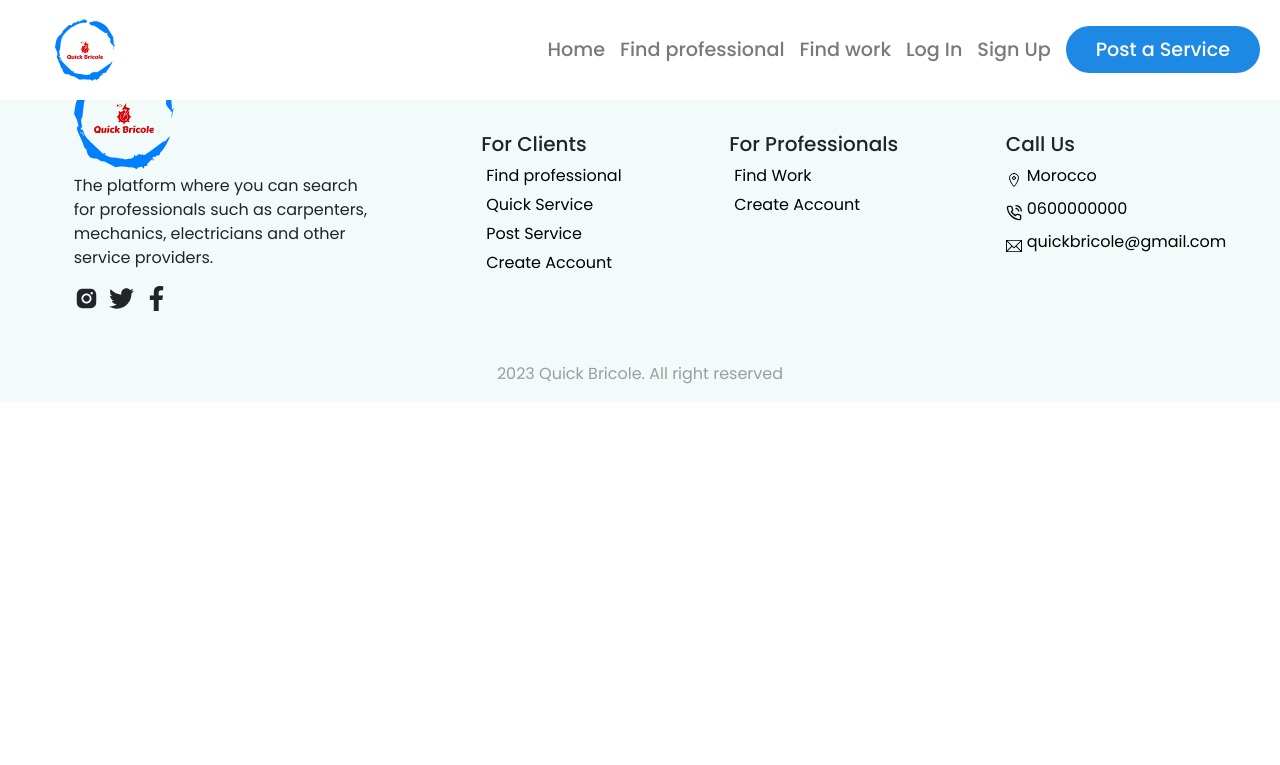
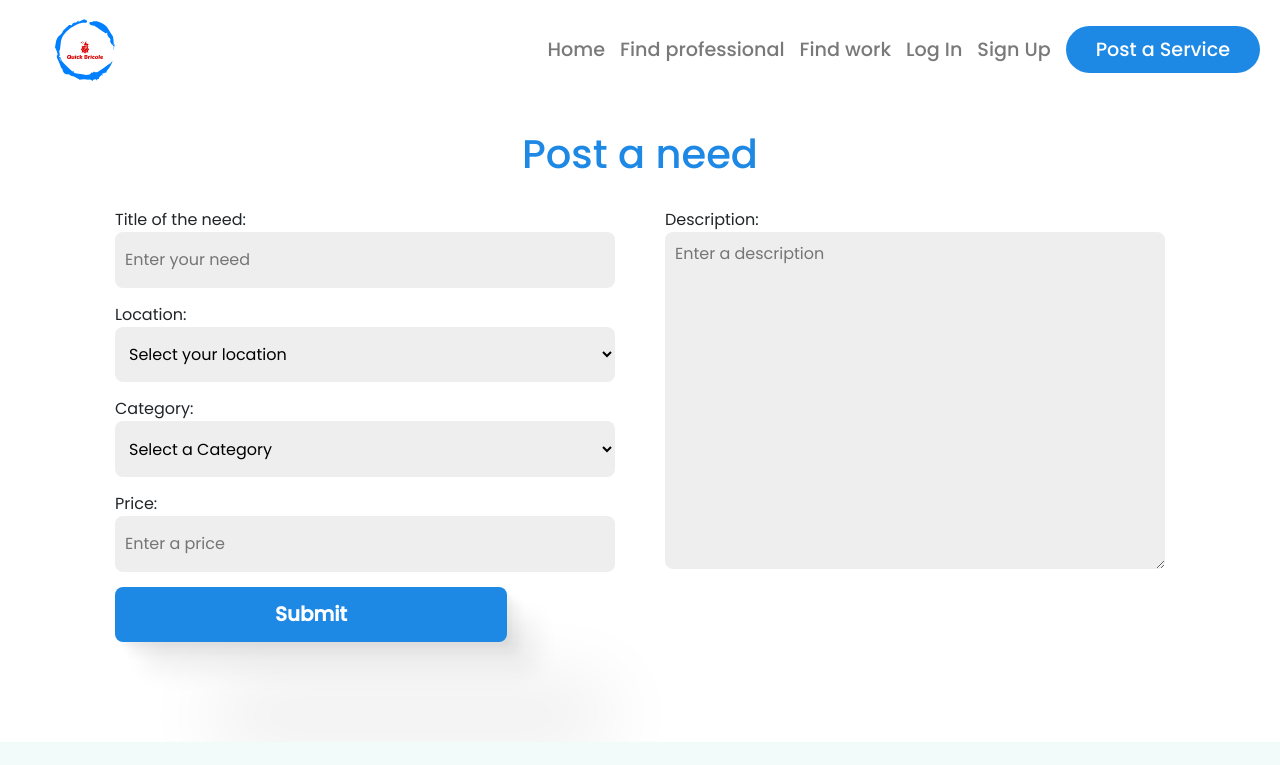
Before and after one commit to muhammed77ar/QuickBricole_Project, a React (Create React App) app: page /postService in a window 1280 px wide. Shown: the top 765 px of the page. Built offline with nearby package versions, Linux system fonts and the light colour scheme; a web font is replaced by a local one.

Commit message:
add the post project page

```diff
--- a/src/pages/postService.jsx
+++ b/src/pages/postService.jsx
@@ -1,5 +1,35 @@
+import { Container, InputContainer, Section1, Section2, Title } from "../styledComponent/postServiceStyle";
+
 export default function PostService(){
     return <>
-    <h3>Post a Service</h3>
+        <Container>
+            <Title>Post a need</Title>
+            <InputContainer>
+                <form>
+                    <div>
+                    <Section1>
+                        <label htmlFor="">Title of the need:</label>
+                        <input type="text" name="" id="title" placeholder="Enter your need"/>
+                        <label htmlFor="">Location:</label>
+                        <select id="location">
+                            <option value="Select your city">Select your location</option>
+                        </select>
+                        <label htmlFor="">Category:</label>
+                        <select id="category">
+                            <option value="Select a category">Select a Category</option>
+                        </select>
+                        <label htmlFor="">Price:</label>
+                        <input type="text" name="" id="price" placeholder="Enter a price"/>
+
+                    </Section1>
+                    <Section2>
+                        <label htmlFor="">Description:</label>
+                        <textarea placeholder="Enter a description"></textarea>
+                    </Section2>
+                    </div>
+                    <button type="submit">Submit</button>
+                </form>
+            </InputContainer>
+        </Container>
     </>
 }
--- /dev/null
+++ b/src/styledComponent/postServiceStyle.js
@@ -0,0 +1,93 @@
+import styled from "styled-components";
+
+const mobileBreakPoint = "1100px"
+
+export const Container = styled.div`
+padding: 100px 0;
+display: flex;
+flex-direction: column;
+align-items: center;
+width: 100%;
+`
+export const Title = styled.h1`
+margin: 30px 0;
+color: #1E88E5;
+`
+export const InputContainer = styled.div`
+  button {
+    align-self: center;
+    background-color: #1e88e5;
+    border-radius: 8.08px;
+    border: none;
+    color: white;
+    width: 392px;
+    height: 55.1px;
+    font-weight: 900;
+    font-size: 20px;
+    text-transform: capitalize;
+    box-shadow: 4.5px 4.5px 3.6px rgba(0, 0, 0, 0.031),
+      12.5px 12.5px 10px rgba(0, 0, 0, 0.045),
+      30.1px 30.1px 24.1px rgba(0, 0, 0, 0.059),
+      100px 100px 80px rgba(0, 0, 0, 0.09);
+    transition: all 0.3s ease;
+    &:hover {
+      transform: scale(0.96);
+    }
+    @media screen and (max-width:${mobileBreakPoint}){
+        margin-top: 10px;
+    }
+  }
+
+  form {
+    @media screen and (max-width: ${mobileBreakPoint}) {
+        display: flex;
+        flex-direction: column;
+    }
+    div {
+      display: flex;
+      @media screen and (max-width: ${mobileBreakPoint}) {
+        flex-direction: column;
+      }
+    }
+  }
+`;
+export const Section1 = styled.div`
+display: flex;
+flex-direction: column;
+input{
+    background-color: #EEEEEE;
+    border-radius: 8.08px;
+    border: none;
+    width: 500px;
+    height: 55.65px;
+    padding: 0 10px;
+    margin-bottom: 15px;
+}
+select{
+    background-color: #EEEEEE;
+    border-radius: 8.08px;
+    border: none;
+    width: 500px;
+    height: 55.65px;
+    padding: 0 10px;
+    margin-bottom: 15px;
+}
+
+`
+export const Section2 = styled.div`
+display: flex;
+flex-direction: column;
+margin-left: 50px;
+  textarea {
+    width: 500px;
+    height: 337px;
+    background-color: #eeeeee;
+    border-radius: 8.08px;
+    border: none;
+    padding: 10px;
+  }
+  @media screen and (max-width:${mobileBreakPoint}) {
+    margin-left: 0;
+  }
+
+`;
```
